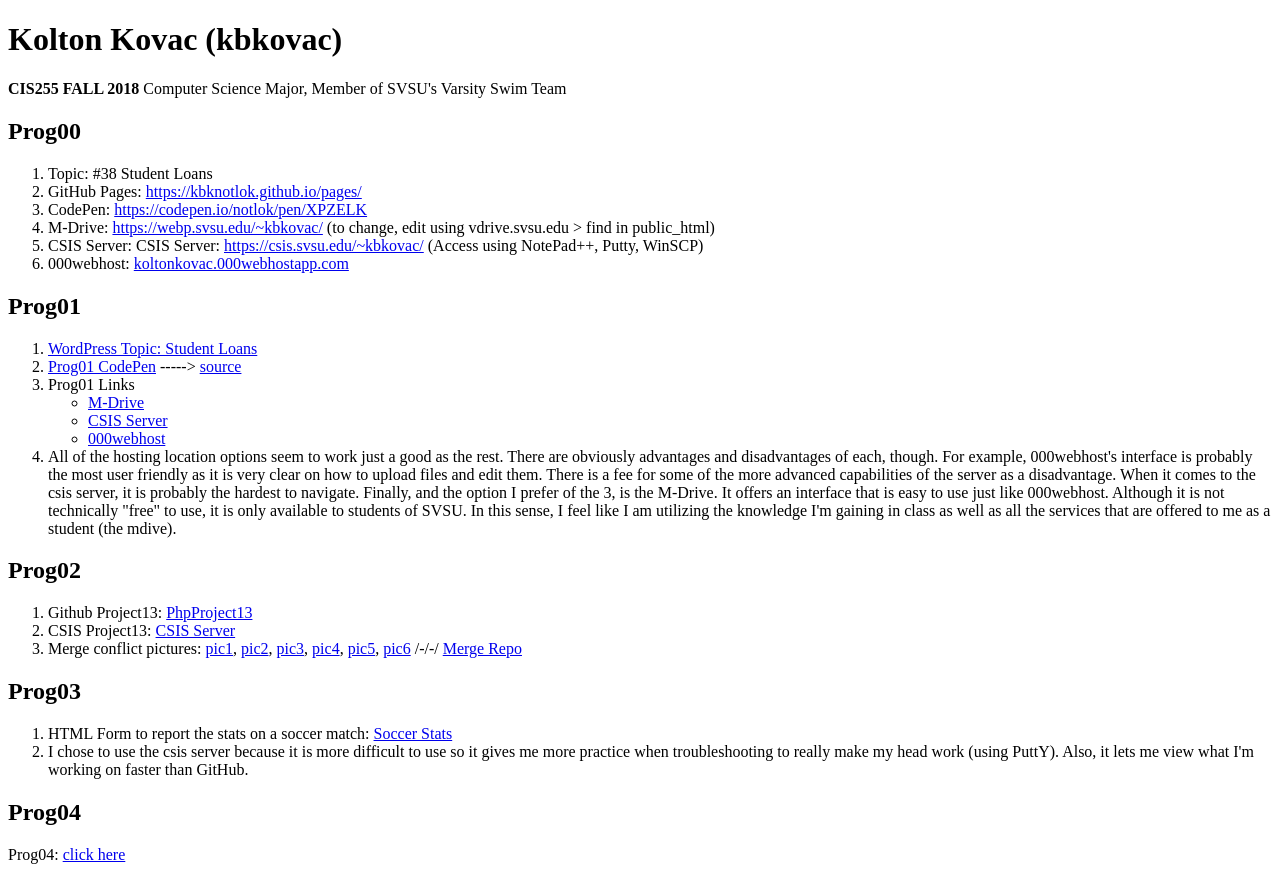
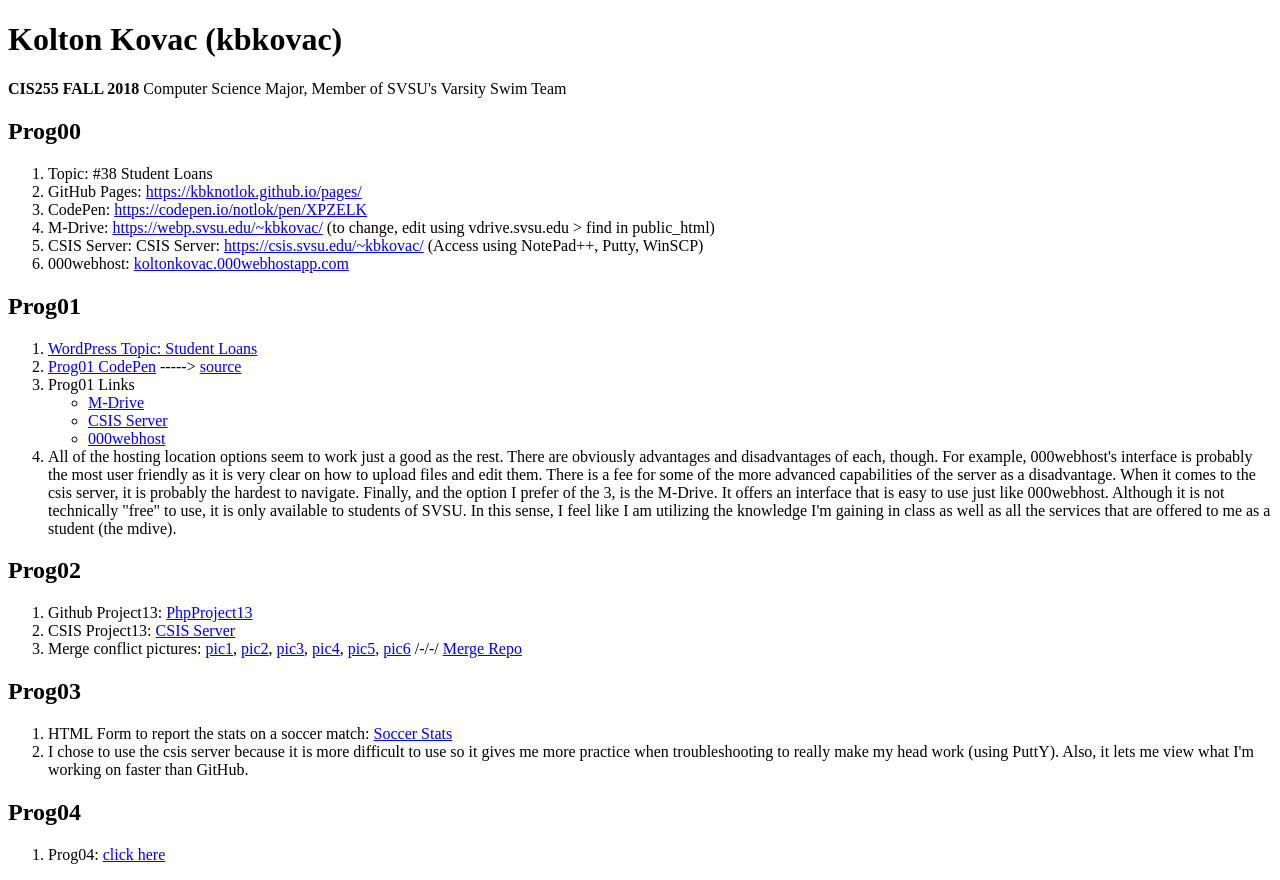
Before and after one commit to kbknotlok/pages, a plain HTML site: page index.html in a window 1280 px wide. Drawn offline with Linux system fonts and the light colour scheme.

Commit message:
Update index.html

```diff
--- a/index.html
+++ b/index.html
@@ -112,7 +112,9 @@
 			</header>
 
 			<section>
-				<p>Prog04: <a href="https://csis.svsu.edu/~kbkovac/prog04.html">click here</a></p>
+				<ol>
+					<li>Prog04: <a href="https://csis.svsu.edu/~kbkovac/prog04.html">click here</a></li>
+				</ol>
 			</section>
 		</article>
 	</body>
```
